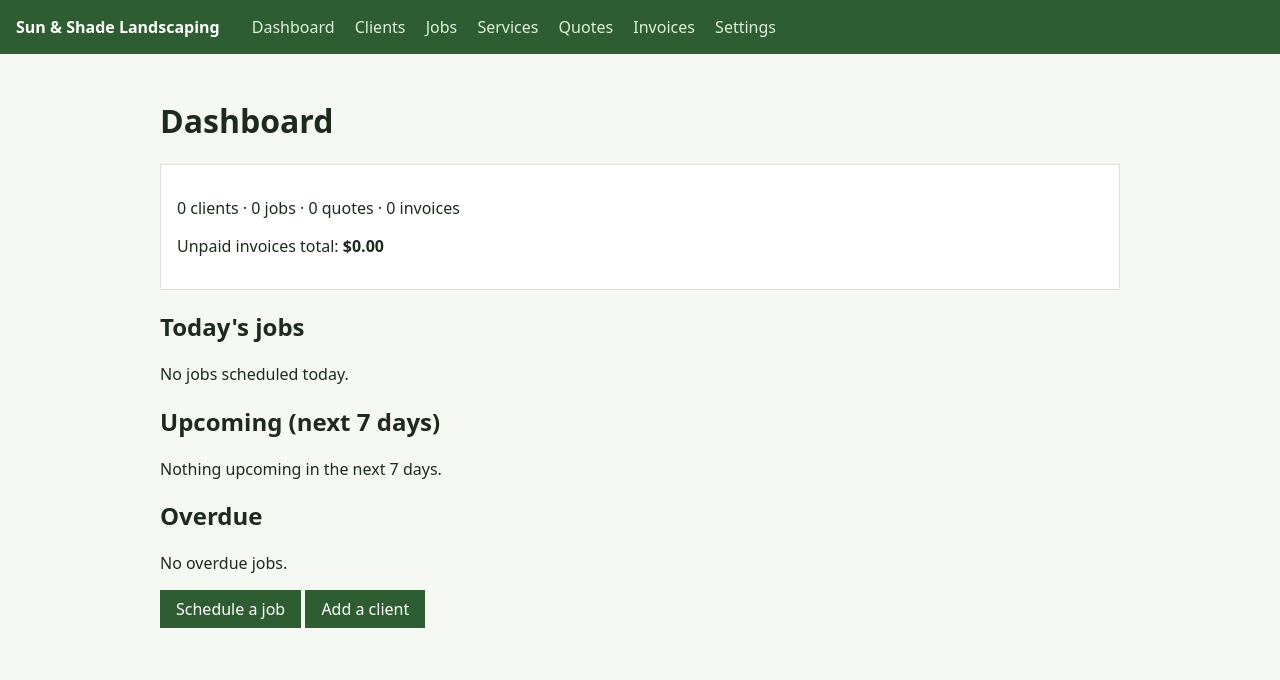
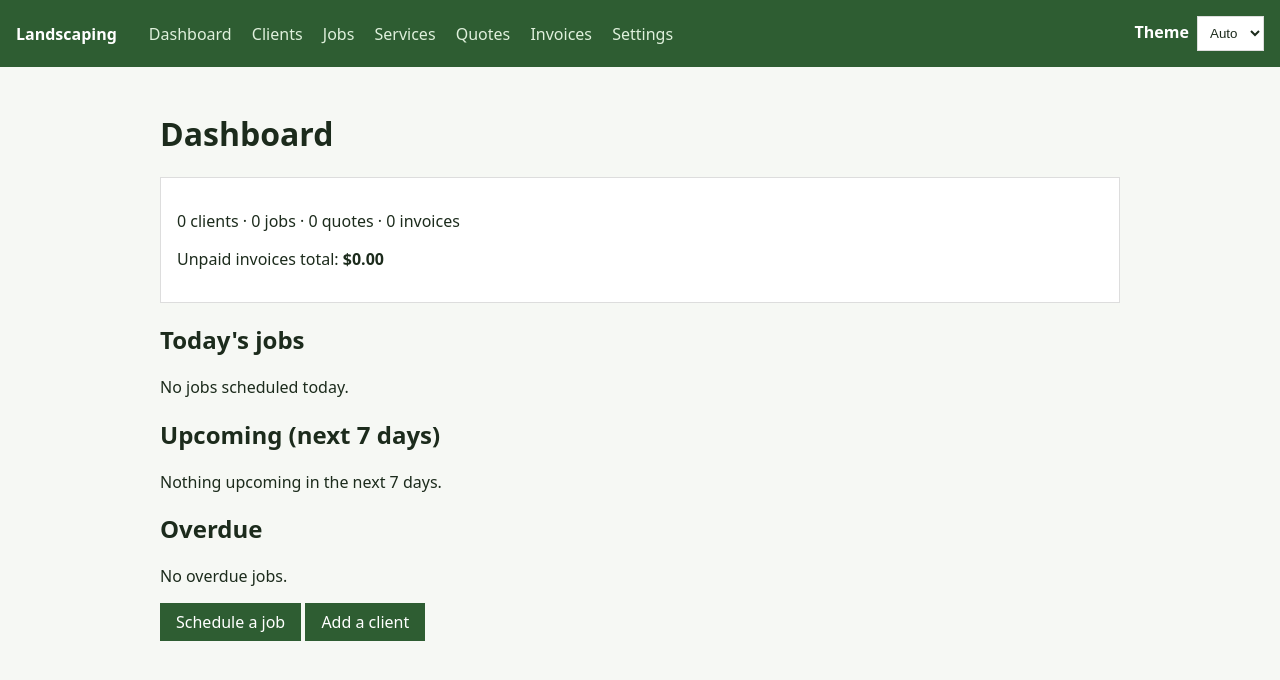
Before and after one commit to enonymous1/landscape-manager, a Flask app: page / in a window 1280 px wide. Shown: the top 680 px of the page. Run offline with Flask 3, Linux system fonts and the light colour scheme; data comes from the database, SQL or seed files in the repository; data that the repository does not hold is empty.

Commit message:
landscape-manager v1.1.0: generic Landscaping default name + theme-aware UI

```diff
--- a/pyproject.toml
+++ b/pyproject.toml
@@ -4,7 +4,7 @@ build-backend = "setuptools.build_meta"
 
 [project]
 name = "landscape-manager"
-version = "1.0.0"
+version = "1.1.0"
 description = "Generalized web app for running a landscaping business: clients, properties, services, jobs, quotes, and invoices."
 readme = "README.md"
 license = { text = "MIT" }
--- a/src/landscape_manager/db.py
+++ b/src/landscape_manager/db.py
@@ -88,7 +88,7 @@ def init_db(conn: sqlite3.Connection) -> None:
     conn.executescript(SCHEMA)
     conn.execute(
         "INSERT OR IGNORE INTO settings (key, value) VALUES ('business_name', ?)",
-        ("Sun & Shade Landscaping",),
+        ("Landscaping",),
     )
     conn.commit()
 
--- a/src/landscape_manager/static/style.css
+++ b/src/landscape_manager/static/style.css
@@ -1,14 +1,136 @@
-body { font-family: system-ui, sans-serif; margin: 0; color: #1c2b1c; background: #f6f8f4; }
-header { background: #2e5d32; color: #fff; padding: 1rem; display: flex; gap: 2rem; flex-wrap: wrap; align-items: center; }
-header a { color: #dff0dc; margin-right: 1rem; text-decoration: none; }
-header a:hover { text-decoration: underline; }
-main { max-width: 960px; margin: 0 auto; padding: 1.5rem; }
-table { width: 100%; border-collapse: collapse; background: #fff; }
-th, td { border-bottom: 1px solid #ddd; padding: 0.5rem; text-align: left; vertical-align: top; }
-form { display: grid; gap: 0.6rem; max-width: 560px; }
-label { font-weight: 600; }
-input, select, textarea { width: 100%; padding: 0.5rem; box-sizing: border-box; }
-button, .btn { background: #2e5d32; color: #fff; border: 0; padding: 0.5rem 1rem; cursor: pointer; text-decoration: none; display: inline-block; }
-.flash { background: #fff3cd; padding: 0.75rem; list-style: none; }
-.card { background: #fff; padding: 1rem; margin: 1rem 0; border: 1px solid #ddd; }
-.overdue { color: #a00; font-weight: 700; }
+:root {
+  --bg: #f6f8f4;
+  --surface: #ffffff;
+  --text: #1c2b1c;
+  --muted: #5a6b5a;
+  --border: #dddddd;
+  --header-bg: #2e5d32;
+  --header-text: #ffffff;
+  --header-link: #dff0dc;
+  --flash-bg: #fff3cd;
+  --flash-text: #1c2b1c;
+  --danger: #a00;
+  color-scheme: light;
+}
+html[data-theme="dark"] {
+  --bg: #121a12;
+  --surface: #1d2a1d;
+  --text: #e6efe6;
+  --muted: #a8bfa8;
+  --border: #3a4a3a;
+  --header-bg: #1e3d22;
+  --header-text: #e6efe6;
+  --header-link: #c8e6c8;
+  --flash-bg: #3a3200;
+  --flash-text: #e6efe6;
+  --danger: #ff7a7a;
+  color-scheme: dark;
+}
+@media (prefers-color-scheme: dark) {
+  html[data-theme="auto"] {
+    --bg: #121a12;
+    --surface: #1d2a1d;
+    --text: #e6efe6;
+    --muted: #a8bfa8;
+    --border: #3a4a3a;
+    --header-bg: #1e3d22;
+    --header-text: #e6efe6;
+    --header-link: #c8e6c8;
+    --flash-bg: #3a3200;
+    --flash-text: #e6efe6;
+    --danger: #ff7a7a;
+    color-scheme: dark;
+  }
+}
+body {
+  font-family: system-ui, sans-serif;
+  margin: 0;
+  color: var(--text);
+  background: var(--bg);
+}
+header {
+  background: var(--header-bg);
+  color: var(--header-text);
+  padding: 1rem;
+  display: flex;
+  gap: 2rem;
+  flex-wrap: wrap;
+  align-items: center;
+}
+header a {
+  color: var(--header-link);
+  margin-right: 1rem;
+  text-decoration: none;
+}
+header a:hover {
+  text-decoration: underline;
+}
+.theme-picker {
+  margin-left: auto;
+  font-weight: 600;
+}
+.theme-picker select {
+  width: auto;
+  margin-left: 0.25rem;
+}
+main {
+  max-width: 960px;
+  margin: 0 auto;
+  padding: 1.5rem;
+}
+table {
+  width: 100%;
+  border-collapse: collapse;
+  background: var(--surface);
+}
+th,
+td {
+  border-bottom: 1px solid var(--border);
+  padding: 0.5rem;
+  text-align: left;
+  vertical-align: top;
+}
+form {
+  display: grid;
+  gap: 0.6rem;
+  max-width: 560px;
+}
+label {
+  font-weight: 600;
+}
+input,
+select,
+textarea {
+  width: 100%;
+  padding: 0.5rem;
+  box-sizing: border-box;
+  background: var(--surface);
+  color: var(--text);
+  border: 1px solid var(--border);
+}
+button,
+.btn {
+  background: var(--header-bg);
+  color: var(--header-text);
+  border: 0;
+  padding: 0.5rem 1rem;
+  cursor: pointer;
+  text-decoration: none;
+  display: inline-block;
+}
+.flash {
+  background: var(--flash-bg);
+  color: var(--flash-text);
+  padding: 0.75rem;
+  list-style: none;
+}
+.card {
+  background: var(--surface);
+  padding: 1rem;
+  margin: 1rem 0;
+  border: 1px solid var(--border);
+}
+.overdue {
+  color: var(--danger);
+  font-weight: 700;
+}
--- a/src/landscape_manager/templates/base.html
+++ b/src/landscape_manager/templates/base.html
@@ -4,6 +4,9 @@
 <meta charset="utf-8">
 <meta name="viewport" content="width=device-width, initial-scale=1">
 <title>{{ business_name }} — Landscape Manager</title>
+<script>
+try { document.documentElement.dataset.theme = localStorage.getItem('landscape-theme') || 'auto'; } catch (e) {}
+</script>
 <link rel="stylesheet" href="{{ url_for('static', filename='style.css') }}">
 </head>
 <body>
@@ -18,6 +21,13 @@
     <a href="{{ url_for('invoices') }}">Invoices</a>
     <a href="{{ url_for('settings') }}">Settings</a>
   </nav>
+  <label class="theme-picker">Theme
+    <select id="theme-picker" aria-label="Theme">
+      <option value="auto">Auto</option>
+      <option value="light">Light</option>
+      <option value="dark">Dark</option>
+    </select>
+  </label>
 </header>
 <main>
 {% with messages = get_flashed_messages() %}
@@ -25,5 +35,16 @@
 {% endwith %}
 {% block content %}{% endblock %}
 </main>
+<script>
+(function () {
+  var picker = document.getElementById('theme-picker');
+  if (!picker) return;
+  try { picker.value = localStorage.getItem('landscape-theme') || 'auto'; } catch (e) {}
+  picker.addEventListener('change', function () {
+    document.documentElement.dataset.theme = picker.value;
+    try { localStorage.setItem('landscape-theme', picker.value); } catch (e) {}
+  });
+})();
+</script>
 </body>
 </html>
--- a/src/landscape_manager/templates/settings.html
+++ b/src/landscape_manager/templates/settings.html
@@ -6,4 +6,5 @@
 <button type="submit">Save settings</button>
 </form>
 <p>This name appears in the header. Data is stored locally in SQLite; there is no login or online payment in v1.</p>
+<p>Theme is separate and per browser: the header picker (Auto / Light / Dark) follows your system in Auto mode and is saved in your browser, so it is not shared with other devices.</p>
 {% endblock %}
```
Also changed, not shown: tests/test_app.py (+13 -2 lines), CHANGELOG.md, README.md.
